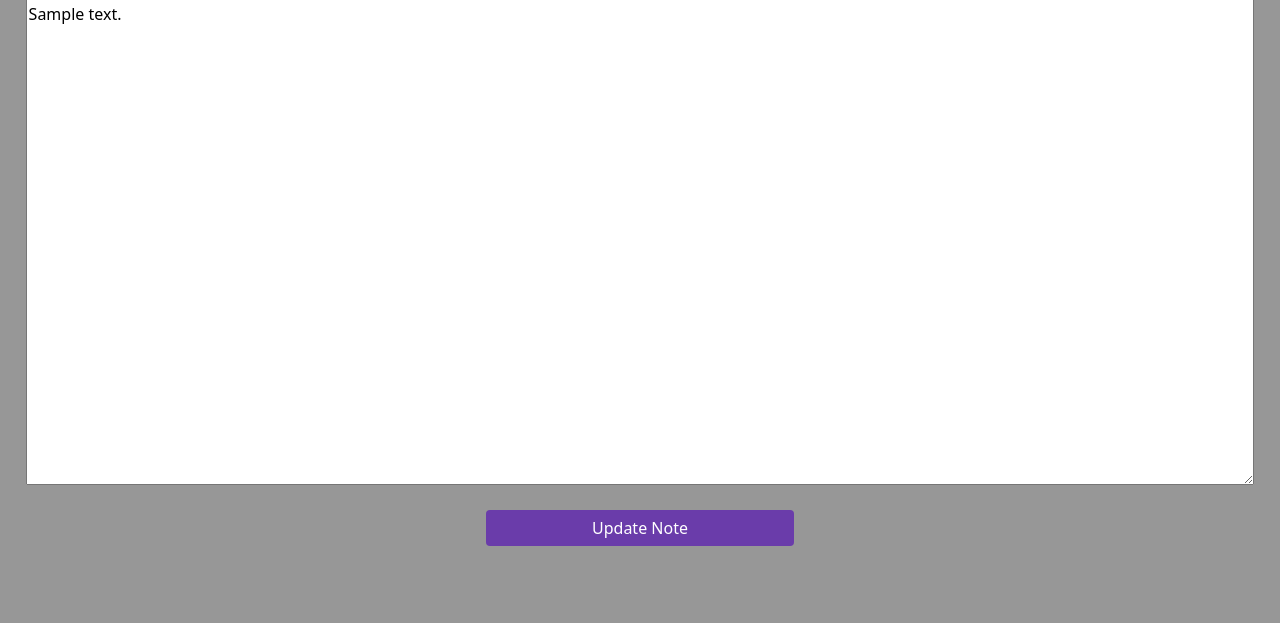
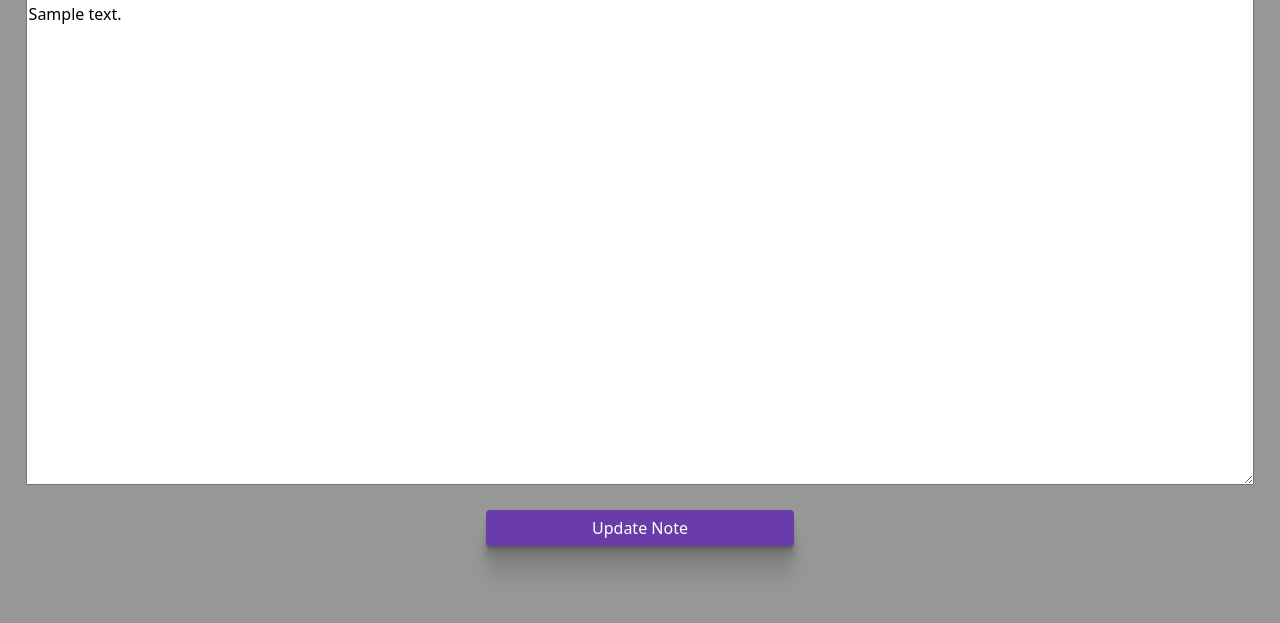
Before and after one commit to borelli28/Job-Board, a Django app: template job_board_app/templates/note.html in a window 1280 px wide. Shown: the part 159-782 px from the top of the page. Run offline with Django 3.2, Linux system fonts and the light colour scheme; the template is opened without the code that fills it: most values are stand-ins (such as "Sample title", 1, 10 or a date in 2020).

Commit message:
Added shadow to button in note.html

```diff
--- a/job_board_app/static/styles/note_style.css
+++ b/job_board_app/static/styles/note_style.css
@@ -49,6 +49,10 @@ body form textarea {
   width: 100%;
 }
 
+body form button {
+  box-shadow: rgba(0, 0, 0, 0.09) 0px 2px 1px, rgba(0, 0, 0, 0.09) 0px 4px 2px, rgba(0, 0, 0, 0.09) 0px 8px 4px, rgba(0, 0, 0, 0.09) 0px 16px 8px, rgba(0, 0, 0, 0.09) 0px 32px 16px;
+}
+
 body form .btn-light{
   width: 25%;
   background-color: #6A3CAA;
```
